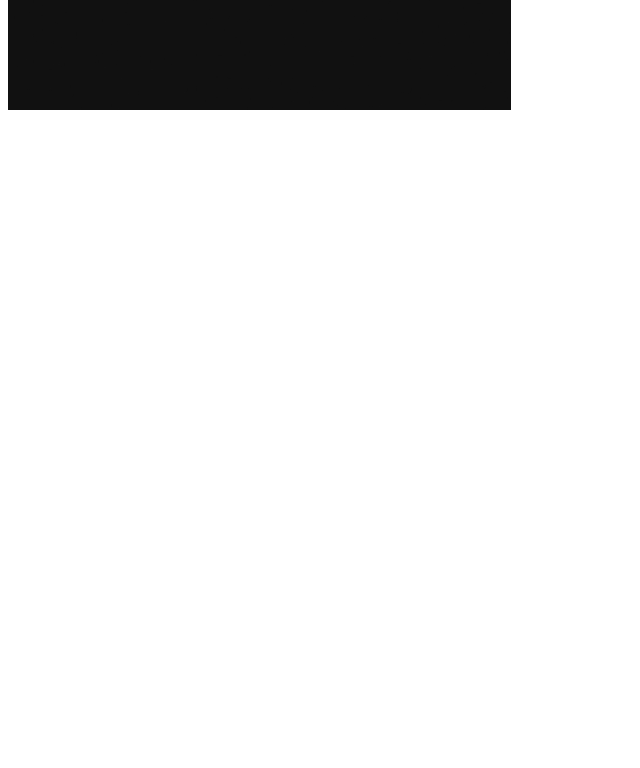
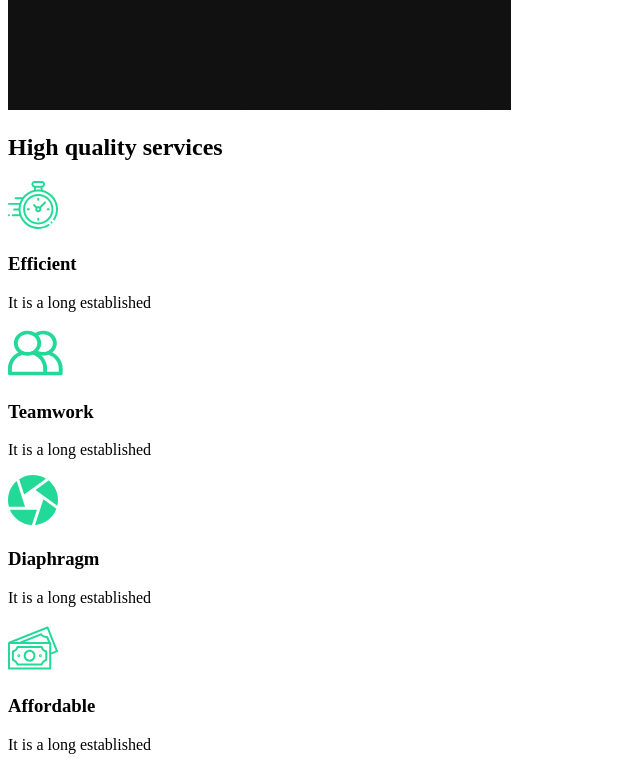
Before and after one commit to victor-mascarenhas/capture, a React (Create React App) app: page / in a window 1280 px wide. Shown: the part 860-1628 px from the top of the page, without its empty margins (0-640 px from the left). Before the commit the page ends 982 px from the top, so only its background shows below. Built offline with nearby package versions, Linux system fonts and the light colour scheme.

Commit message:
Services Section

```diff
--- a/src/App.js
+++ b/src/App.js
@@ -1,5 +1,5 @@
 //Views
-import AboutUs from './views/AbouUs'
+import AboutUs from './pages/AbouUs'
 
 function App() {
   return (
--- /dev/null
+++ b/src/components/ServicesSection.js
@@ -0,0 +1,52 @@
+//Icons
+import clock from '../img/clock.svg'
+import diaphragm from '../img/diaphragm.svg'
+import money from '../img/money.svg'
+import teamwork from '../img/teamwork.svg'
+//Images
+import home2 from '../img/home2.png'
+
+const ServicesSection = () => {
+    return (
+        <div className="services" >
+            <div className="description">
+                <h2>High <span>quality</span> services</h2>
+                <div className="cards">
+                    <div className="card">
+                        <div className="icon">
+                            <img src={clock} alt=""/>
+                            <h3>Efficient</h3>
+                        </div>
+                        <p>It is a long established</p>
+                    </div>
+                    <div className="card">
+                        <div className="icon">
+                            <img src={teamwork} alt=""/>
+                            <h3>Teamwork</h3>
+                        </div>
+                        <p>It is a long established</p>
+                    </div>
+                    <div className="card">
+                        <div className="icon">
+                            <img src={diaphragm} alt=""/>
+                            <h3>Diaphragm</h3>
+                        </div>
+                        <p>It is a long established</p>
+                    </div>
+                    <div className="card">
+                        <div className="icon">
+                            <img src={money} alt=""/>
+                            <h3>Affordable</h3>
+                        </div>
+                        <p>It is a long established</p>
+                    </div>
+                </div>
+            </div>
+            <div className="image">
+                <img src={home2} alt="camera"/>
+            </div>
+        </div>
+    )
+}
+
+export default ServicesSection
--- a/src/views/AbouUs.js
+++ b/src/pages/AbouUs.js
@@ -1,9 +1,13 @@
 import AboutSection from '../components/AboutSection'
+import ServicesSection from '../components/ServicesSection'
 
 
 const AboutUs = () => {
     return (
+        <>
         <AboutSection/>
+        <ServicesSection/>
+        </>
     )
 }
 
```
